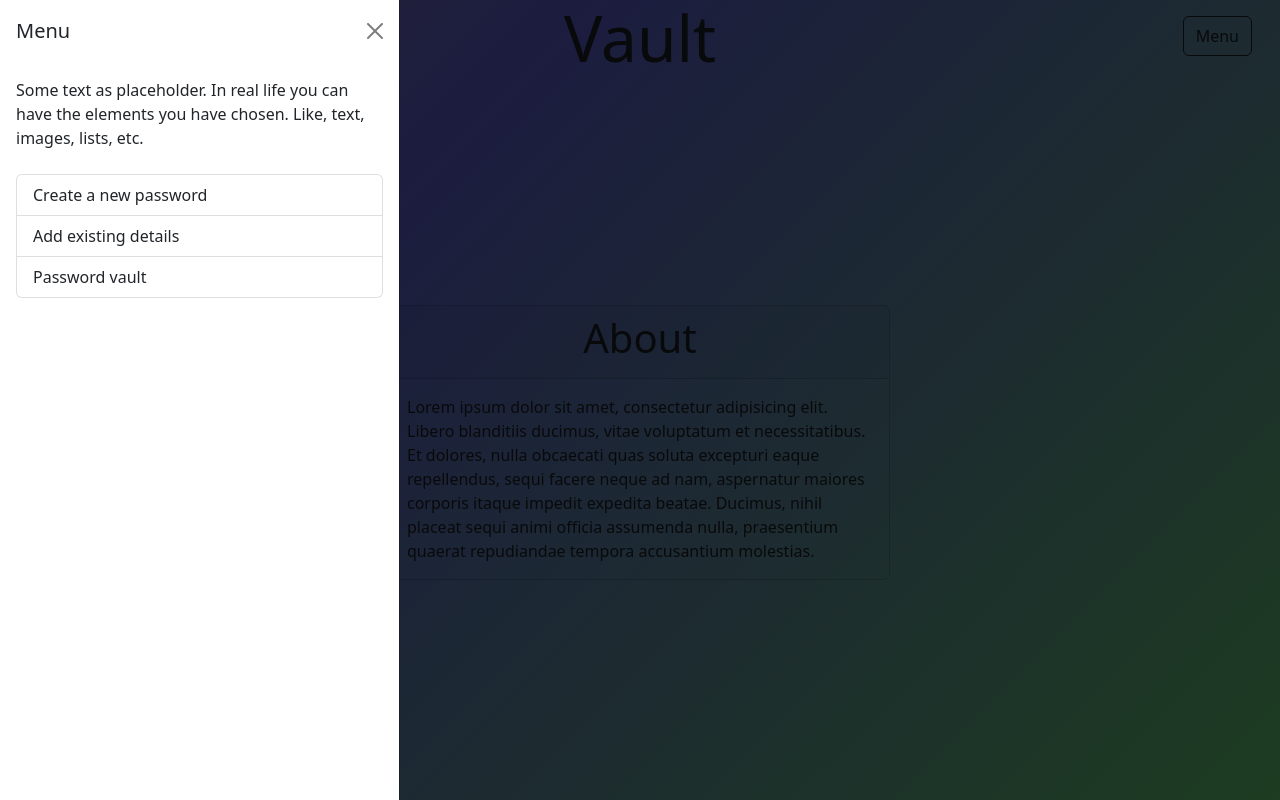
After one commit to cannonsthe/password-vault, a PHP site: page /pages/vaultindex.html in a window 1280 px wide, after a click on "Menu". The commit adds this page. Run offline with PHP 8.4, Linux system fonts and the light colour scheme.

```diff
--- a/css/style.css
+++ b/css/style.css
@@ -61,3 +61,8 @@ body{
 .nav-t{
     height: 70px;
 }
+
+.t-box{
+    border-radius: 10px;
+    padding: 10px;
+}
--- a/pages/login.html
+++ b/pages/login.html
@@ -20,9 +20,9 @@
         <div class="container d-flex justify-content-center align-items-center">
             <form class="y-center">
                 <div class="form-floating mb-3">
-                    <input type="email" class="form-control" id="inputEmail" aria-describedby="emailHelp"
-                        placeholder="email here">
-                    <label for="inputEmail" class="form-label">Email address or Password</label>
+                    <input type="text" class="form-control" id="inputEmailUsername" aria-describedby="emailusernameHelp"
+                        placeholder="email or username here">
+                    <label for="inputEmailUsername" class="form-label">Email address or Username</label>
                     <div id="emailHelp" class="form-text">We'll never share your details with anyone else.</div>
                 </div>
                 <div class="form-floating mb-3">
--- a/pages/vault.html
+++ b/pages/vault.html
@@ -12,8 +12,8 @@
     <link rel="stylesheet" href="/css/style.css">
 </head>
 
-<body>
-    <div class="header">
+<body class="header">
+    <div>
         <nav class="nav pt-2 text-bg-dark nav-t">
             <div class="container-fluid">
                 <div class="row row-cols-3">
--- a/pages/vaultMain.html
+++ b/pages/vaultMain.html
@@ -12,8 +12,8 @@
     <link rel="stylesheet" href="/css/style.css">
 </head>
 
-<body>
-    <div class="header">
+<body class="header">
+    <div>
             <div class="container-fluid">
                 <div class="row row-cols-3">
                     <div class="container d-flex pt-3 ps-4">
--- /dev/null
+++ b/pages/vaultindex.html
@@ -0,0 +1,95 @@
+<!DOCTYPE html>
+<html lang="en">
+
+<head>
+    <meta charset="UTF-8">
+    <meta name="viewport" content="width=device-width, initial-scale=1.0">
+    <meta http-equiv="X-UA-Compatible" content="ie=edge">
+    <title>Random password generator</title>
+    <!-- <link href="https://cdn.jsdelivr.net/npm/bootstrap@5.2.3/dist/css/bootstrap.min.css" rel="stylesheet"
+        integrity="sha384-rbsA2VBKQhggwzxH7pPCaAqO46MgnOM80zW1RWuH61DGLwZJEdK2Kadq2F9CUG65" crossorigin="anonymous"> -->
+    <link rel="stylesheet" href="/css/bootstrap.min.css">
+    <link rel="stylesheet" href="/css/style.css">
+</head>
+
+<body class="header">
+    <div>
+        <div class="container-fluid">
+            <div class="row row-cols-3">
+
+                <div class="container d-flex pt-3 ps-4">
+                    <div class="offcanvas offcanvas-start" tabindex="-1" id="offcanvasExample"
+                        aria-labelledby="offcanvasExampleLabel">
+                        <div class="offcanvas-header">
+                            <h5 class="offcanvas-title" id="offcanvasExampleLabel">Menu</h5>
+                            <button type="button" class="btn-close text-reset" data-bs-dismiss="offcanvas"
+                                aria-label="Close"></button>
+                        </div>
+                        <div class="offcanvas-body">
+                            <div>
+                                Some text as placeholder. In real life you can have the elements you have chosen. Like,
+                                text, images, lists, etc.
+                            </div>
+                            <div class="list-group pt-4">
+                                <a class="list-group-item list-group-item-action" href="#">Create a new password</a>
+                                <a class="list-group-item list-group-item-action" href="#">Add existing details</a>
+                                <a class="list-group-item list-group-item-action" href="#">Password vault</a>
+                            </div>
+                        </div>
+                    </div>
+                </div>
+
+                <div class="container d-flex justify-content-center">
+                    <p class="display-3">Vault</p>
+                </div>
+
+                <div class="container d-flex justify-content-end pt-3">
+                    <button data-bs-toggle="offcanvas" href="#offcanvasExample" role="button"
+                        aria-controls="offcanvasExample" class="btn btn-outline-dark me-3 btn-size">
+                        Menu
+                    </button>
+                </div>
+
+            </div>
+        </div>
+
+        <div class=" d-flex justify-content-center" style="height:700px;">
+            <div class="card t-transparent my-auto" style="width: 500px;">
+                <div class="card-header">
+                    <div class="d-flex justify-content-center">
+                        <div class="col-3 text-center">
+                            <h1 class="display-6">
+                                About
+                            </h1>
+                        </div>
+                    </div>
+                </div>
+                <div class="card-body">
+                    Lorem ipsum dolor sit amet, consectetur adipisicing elit. Libero blanditiis ducimus, vitae
+                    voluptatum et necessitatibus. Et dolores, nulla obcaecati quas soluta excepturi eaque repellendus,
+                    sequi facere neque ad nam, aspernatur maiores corporis itaque impedit expedita beatae. Ducimus,
+                    nihil placeat sequi animi officia assumenda nulla, praesentium quaerat repudiandae tempora
+                    accusantium molestias.
+                </div>
+            </div>
+
+
+        </div>
+    </div>
+
+
+    <script src="/js/main.js"></script>
+    <script src="/js/bootstrap.min.js"></script>
+    <script src="https://cdn.jsdelivr.net/npm/bootstrap@5.2.3/dist/js/bootstrap.bundle.min.js"
+        integrity="sha384-kenU1KFdBIe4zVF0s0G1M5b4hcpxyD9F7jL+jjXkk+Q2h455rYXK/7HAuoJl+0I4"
+        crossorigin="anonymous"></script>
+    <script src="https://cdn.jsdelivr.net/npm/@popperjs/core@2.11.6/dist/umd/popper.min.js"
+        integrity="sha384-oBqDVmMz9ATKxIep9tiCxS/Z9fNfEXiDAYTujMAeBAsjFuCZSmKbSSUnQlmh/jp3"
+        crossorigin="anonymous"></script>
+    <!-- <script src="https://cdn.jsdelivr.net/npm/bootstrap@5.2.3/dist/js/bootstrap.min.js"
+        integrity="sha384-cuYeSxntonz0PPNlHhBs68uyIAVpIIOZZ5JqeqvYYIcEL727kskC66kF92t6Xl2V"
+        crossorigin="anonymous"></script> -->
+
+</body>
+
+</html>
```
Also changed, not shown: pages/passwordvault.html (added, +66 -0 lines), pages/signup.html (+6 -2 lines).
